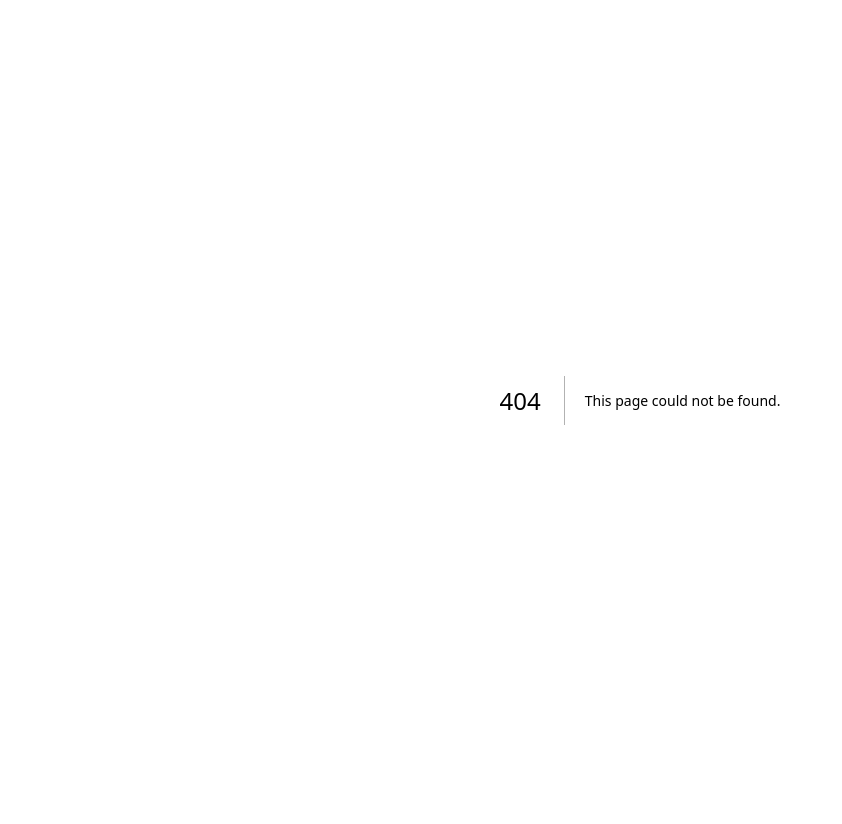
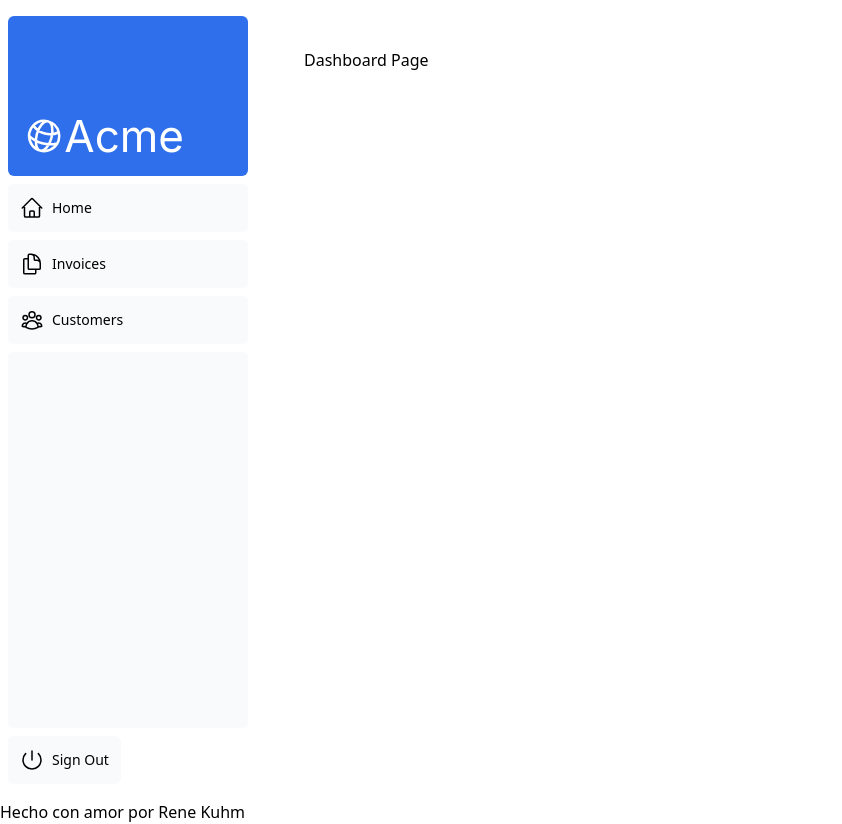
Before and after one commit to RDesign-Castex/dashboard-nextjs14, a Next.js app: page /dashboard in a window 1280 px wide. Before the commit this address had no page. Shown: the whole page, without its empty margins (0-842 px from the left). Before the commit the page ends 800 px from the top, so only its background shows below. Built offline with nearby package versions, Linux system fonts and the light colour scheme.

Commit message:
agregando sidebar

```diff
--- /dev/null
+++ b/app/dashboard/customers/page.tsx
@@ -0,0 +1,3 @@
+export default function CustomersPage() {
+    return <div>customers page</div>;
+}
--- /dev/null
+++ b/app/dashboard/invoices/page.tsx
@@ -0,0 +1,4 @@
+
+export default function InvoicesPage() {
+    return <div>invoises Page</div>;
+}
--- /dev/null
+++ b/app/dashboard/layout.tsx
@@ -0,0 +1,14 @@
+import SideNav from "../ui/dashboard/sidenav"
+export default function Layout(
+    { children }
+        : { children: React.ReactNode }
+) {
+    return (
+        <div className="flex h-screen flex-col md:flex-row md:overflow-hidden">
+            <div className="w-full flex-none md:w-64">
+                <SideNav />
+            </div>
+            <div className="flex-grow p-6 md:overflow-y-auto md:p-12">{ children }</div>
+        </div>
+    )
+}
--- /dev/null
+++ b/app/dashboard/page.tsx
@@ -0,0 +1,4 @@
+
+export default function Page() {
+    return <div>Dashboard Page</div>;
+}
--- a/app/layout.tsx
+++ b/app/layout.tsx
@@ -8,6 +8,9 @@ export default function RootLayout({
     <html lang="en">
       <body className='{`${Inter.className} antialiased`}'>
         {children}
+        <footer>
+          Hecho con amor por Rene Kuhm
+        </footer>
       </body>
     </html>
   );
--- a/app/ui/acme-logo.tsx
+++ b/app/ui/acme-logo.tsx
@@ -1,10 +1,10 @@
 import { GlobeAltIcon } from '@heroicons/react/24/outline';
-import { lusitana } from '@/app/ui/fonts';
+import { Inter } from '@/app/ui/fonts';
 
 export default function AcmeLogo() {
   return (
     <div
-      className={`${lusitana.className} flex flex-row items-center leading-none text-white`}
+      className={`${Inter.className} flex flex-row items-center leading-none text-white`}
     >
       <GlobeAltIcon className="h-12 w-12 rotate-[15deg]" />
       <p className="text-[44px]">Acme</p>
```
